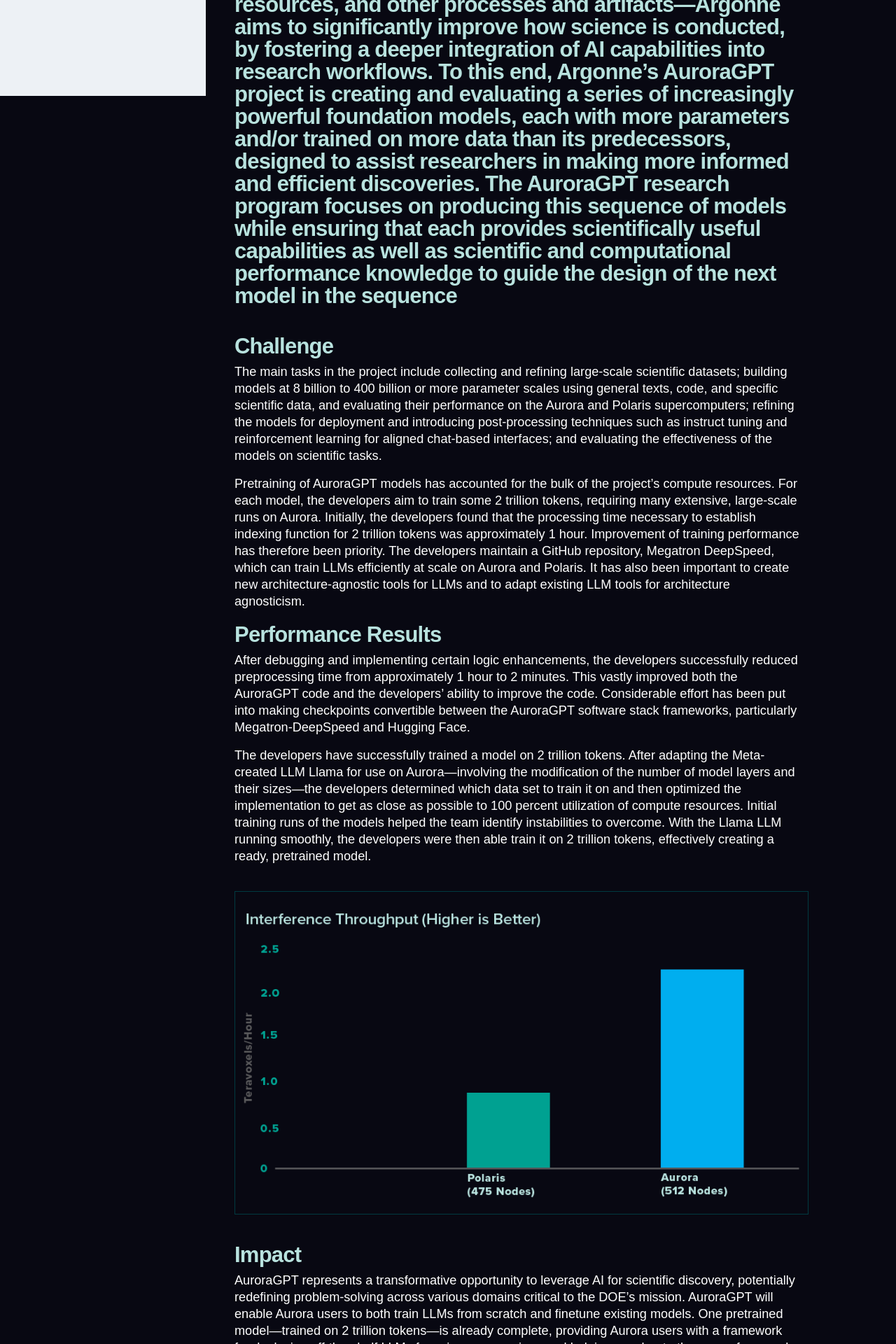
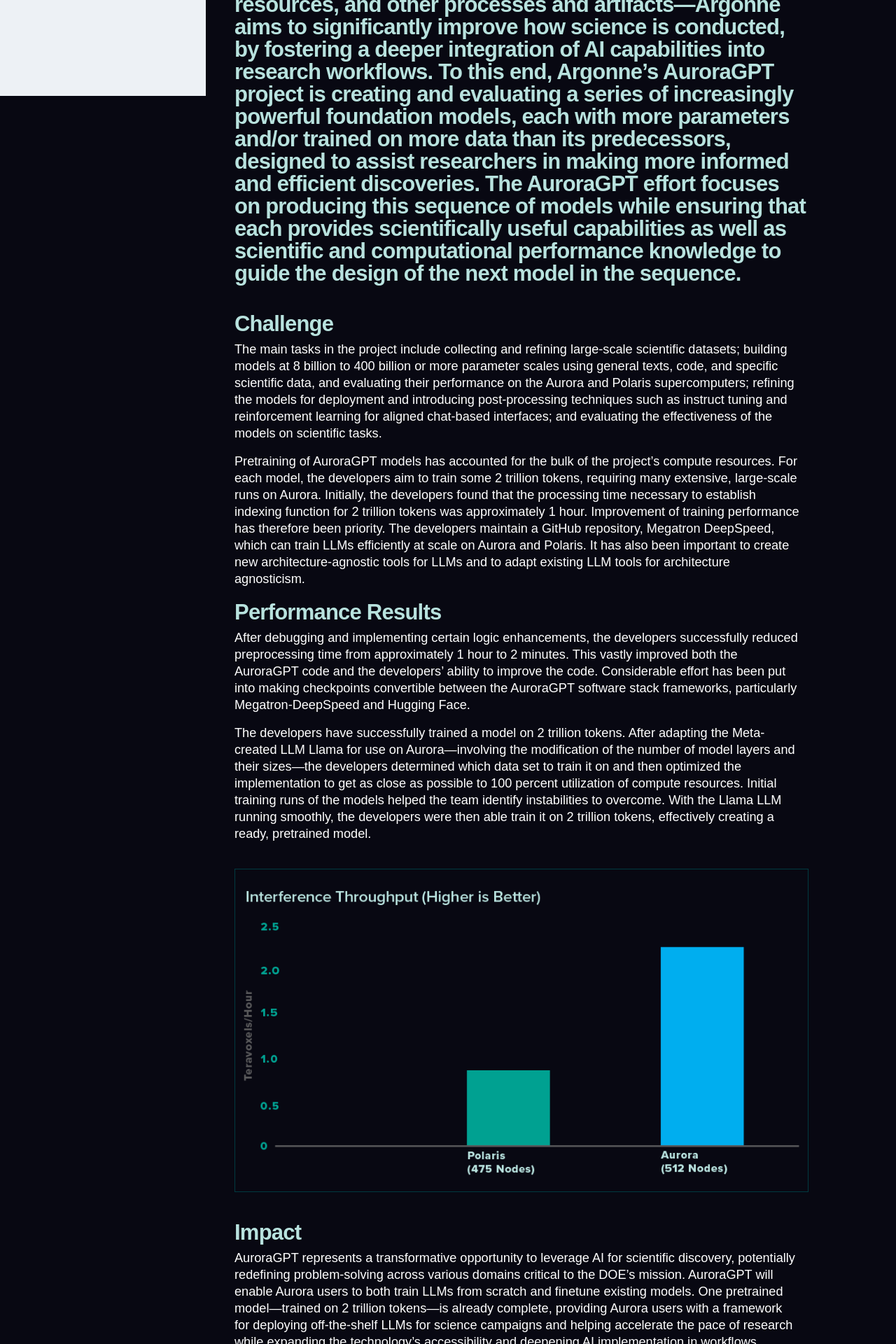
Before and after one commit to argonne-lcf/AR2024, a Jekyll site: the page built from _performancehighlights/auroragpt.md, in a window 1280 px wide. Shown: the part 1207-3127 px from the top of the page at 70% size. Built offline with Jekyll 4.4.1, drawn with Linux system fonts in a browser that asks for light colours; some web fonts are replaced; some of the changed text lies outside the part shown.

Commit message:
Update auroragpt.md

```diff
--- a/_performancehighlights/auroragpt.md
+++ b/_performancehighlights/auroragpt.md
@@ -15,7 +15,7 @@
 ---
 
 {% include txt-intro.html
-    blurb = "The highly collaborative AuroraGPT project leverages DOE supercomputing resources to develop and enhance understanding of powerful foundation models— such as large language models (LLMs)—for science. In creating foundation models for science—while developing underlying capabilities, tools and workflows, data resources, and other processes and artifacts—Argonne aims to significantly improve how science is conducted, by fostering a deeper integration of AI capabilities into research workflows. To this end, Argonne’s AuroraGPT project is creating and evaluating a series of increasingly powerful foundation models, each with more parameters and/or trained on more data than its predecessors, designed to assist researchers in making more informed and efficient discoveries. The AuroraGPT research program focuses on producing this sequence of models while ensuring that each provides scientifically useful capabilities as well as scientific and computational performance knowledge to guide the design of the next model in the sequence"
+    blurb = "The highly collaborative AuroraGPT project leverages DOE supercomputing resources to develop and enhance understanding of powerful foundation models— such as large language models (LLMs)—for science. In creating foundation models for science—while developing underlying capabilities, tools and workflows, data resources, and other processes and artifacts—Argonne aims to significantly improve how science is conducted, by fostering a deeper integration of AI capabilities into research workflows. To this end, Argonne’s AuroraGPT project is creating and evaluating a series of increasingly powerful foundation models, each with more parameters and/or trained on more data than its predecessors, designed to assist researchers in making more informed and efficient discoveries. The AuroraGPT effort focuses on producing this sequence of models while ensuring that each provides scientifically useful capabilities as well as scientific and computational performance knowledge to guide the design of the next model in the sequence."
 %}
 
 
```
